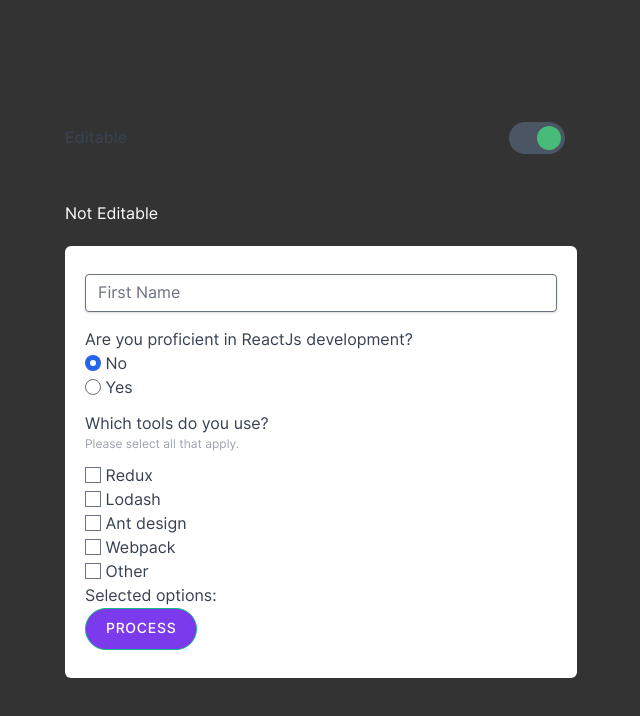
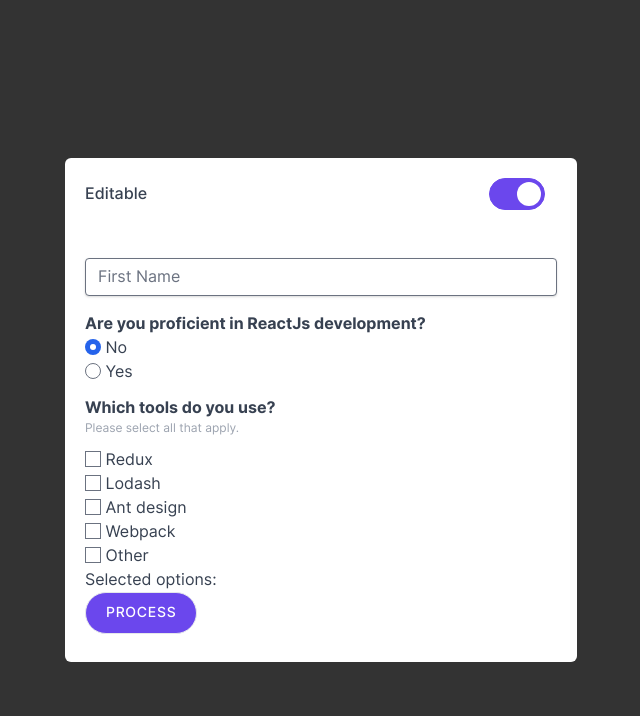
Before and after one commit to johnxlai/virgocx-assessment, a React (Vite) app: page / in a window 1280 px wide. Shown: the top 716 px of the page, without its empty margins (319-959 px from the left). Built offline with nearby package versions, Linux system fonts and the light colour scheme.

Commit message:
Update toggle style

```diff
--- a/src/components/Form.jsx
+++ b/src/components/Form.jsx
@@ -17,29 +17,37 @@ const Form = () => {
 
   //Tools used
   const [checkedItems, setCheckedItems] = useState({});
-  const handleCheckboxChange = (itemName) => {
+  const handleCheckboxChange = (index) => {
     setCheckedItems({
       ...checkedItems,
-      [itemName]: !checkedItems[itemName],
+      [index]: !checkedItems[index],
     });
   };
 
+  //Form submit
   function handleSubmit(e) {
     e.preventDefault();
+
     setData({
       ...data, // Spread the existing data
       firstName, // Update the firstName
       isProficient, // Update the checked
       toolsUsed: checkedItems,
-      checkedItems, // Update the checkedItems
     });
+
     console.log(data);
   }
 
   return (
     <div className='w-full'>
+      <form
+        className='mx-auto bg-white p-5 mt-5 rounded-md w-full'
+        onSubmit={handleSubmit}
+      >
         <div className='flex items-center justify-between w-full mb-12'>
-        <div className='text-gray-700 font-medium'>Editable</div>
+          <div className='text-gray-700 font-medium'>
+            {editable ? 'Editable' : 'Not Editable'}
+          </div>
           <label
             htmlFor='toggle'
             className='switch flex items-center cursor-pointer'
@@ -54,18 +62,13 @@ const Form = () => {
                   setEditable(!editable);
                 }}
               />
-            <div className='block bg-gray-600 w-14 h-8 rounded-full'></div>
+              <div className='block w-14 h-8 rounded-full'></div>
               <div className='dot absolute left-1 top-1 bg-white w-6 h-6 rounded-full transition'></div>
             </div>
             <div className='ml-3 text-gray-700 font-medium'></div>
           </label>
         </div>
-      {!editable ? 'Editable' : 'Not Editable'}
 
-      <form
-        className='mx-auto bg-white p-5 mt-5 rounded-md w-full'
-        onSubmit={handleSubmit}
-      >
         <div className='mb-4'>
           <label
             className='block text-gray-700 text-sm font-bold mb-2'
@@ -83,7 +86,7 @@ const Form = () => {
         </div>
 
         <div className='text-gray-700 flex flex-col mb-3'>
-          <label htmlFor='reactJs' className=''>
+          <label htmlFor='reactJs' className='font-bold'>
             Are you proficient in ReactJs development?
           </label>
           <label>
@@ -109,9 +112,9 @@ const Form = () => {
         </div>
 
         <div className='text-gray-700 flex flex-col'>
-          <label htmlFor='toolsUsed' className='flex flex-col'>
+          <label htmlFor='toolsUsed' className='flex flex-col font-bold'>
             Which tools do you use?
-            <span className='text-gray-400 text-xs mb-3'>
+            <span className='text-gray-400 text-xs mb-3 font-normal'>
               Please select all that apply.
             </span>
           </label>
@@ -121,9 +124,9 @@ const Form = () => {
               <input
                 type='checkbox'
                 id={option}
-                checked={checkedItems[option] || false}
+                checked={checkedItems[index] || false}
                 disabled={!editable}
-                onChange={() => handleCheckboxChange(option)}
+                onChange={() => handleCheckboxChange(index)}
               />
               <label htmlFor={option}> {option}</label>
             </div>
@@ -137,7 +140,7 @@ const Form = () => {
         </div>
 
         <button
-          className='disabled:cursor-not-allowed disabled:opacity-80 disabled:bg-gray-500 disabled:border-gray-600 text-white hover:text-white border border-green-500 bg-purple-600 focus:ring-4 focus:outline-none focus:ring-purple-300 font-medium rounded-full text-sm px-5 py-2.5 text-center me-2 mb-2  uppercase tracking-wider '
+          className='disabled:cursor-not-allowed disabled:opacity-80 disabled:bg-gray-500 disabled:border-gray-600 text-white hover:text-white border  bg-primary focus:ring-4 focus:outline-none focus:ring-purple-300 font-medium rounded-full text-sm px-5 py-2.5 text-center me-2 mb-2  uppercase tracking-wider '
           type='submit'
           disabled={!editable}
         >
--- a/src/data/data.js
+++ b/src/data/data.js
@@ -2,7 +2,6 @@ const data = {
   isEditable: true,
   isProficient: 'no',
   values: ['Redux', 'Lodash', 'Ant design', 'Webpack', 'Other'],
-
   /**
    * values for toolsUsed. Please note that the values are stored in a string, not an array
    * 0:	Redux
--- a/src/index.css
+++ b/src/index.css
@@ -63,9 +63,29 @@
     @apply w-11/12 mx-auto;
   }
 
-  /* Toggle B */
+  :root {
+    --main-bg-color: #6b47ed;
+  }
+
+  .bg-primary {
+    background-color: var(--main-bg-color);
+  }
+
+  /* Toggle */
+  input ~ .dot {
+    background-color: var(--main-bg-color);
+  }
+  input ~ .block {
+    background-color: white;
+    border: 1px solid var(--main-bg-color);
+  }
+
   input:checked ~ .dot {
     transform: translateX(100%);
-    background-color: #48bb78;
+    background-color: white;
+  }
+
+  input:checked ~ .block {
+    background-color: var(--main-bg-color);
   }
 }
```
Lines whose indentation alone changed are shown as unchanged.
